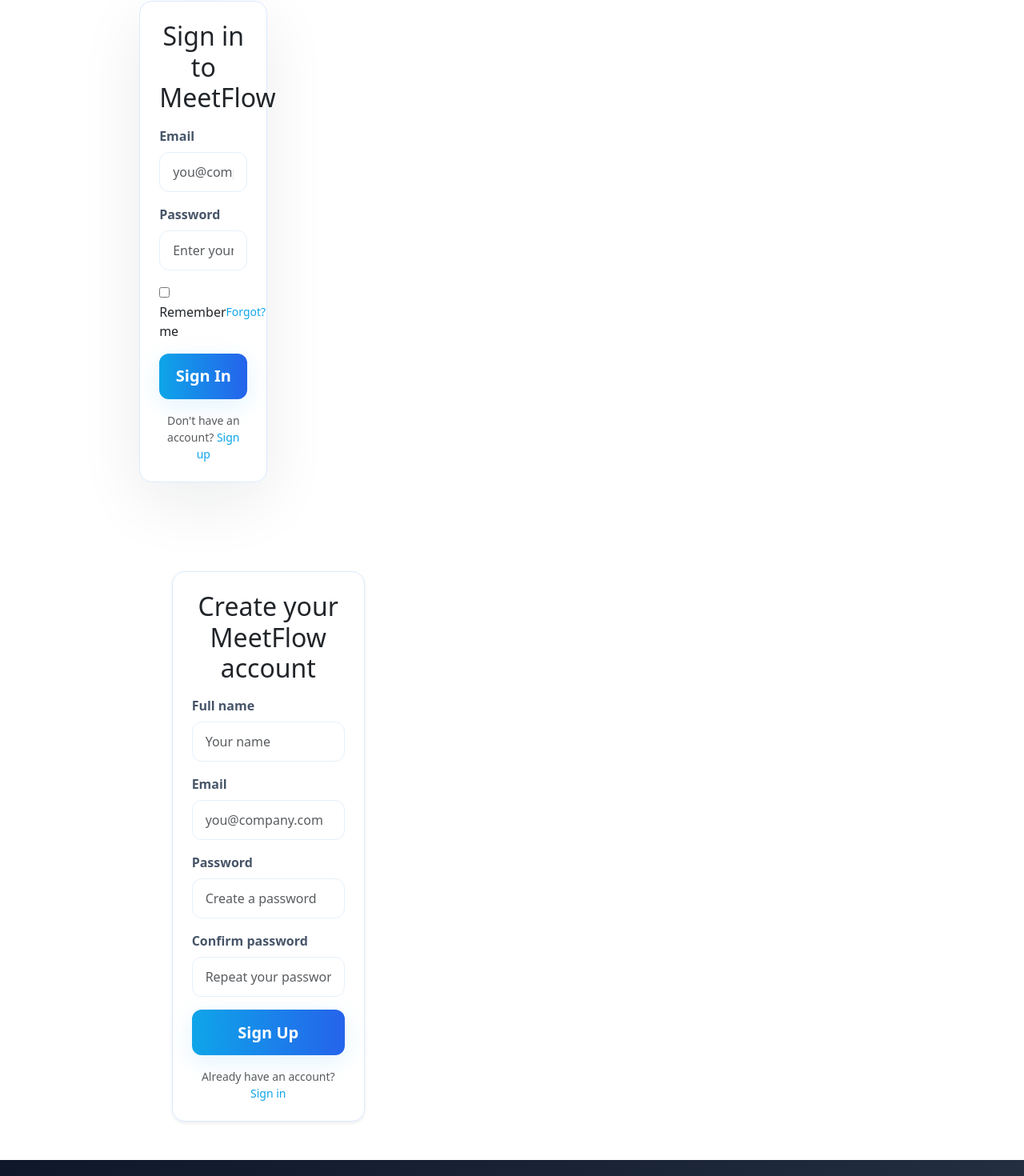
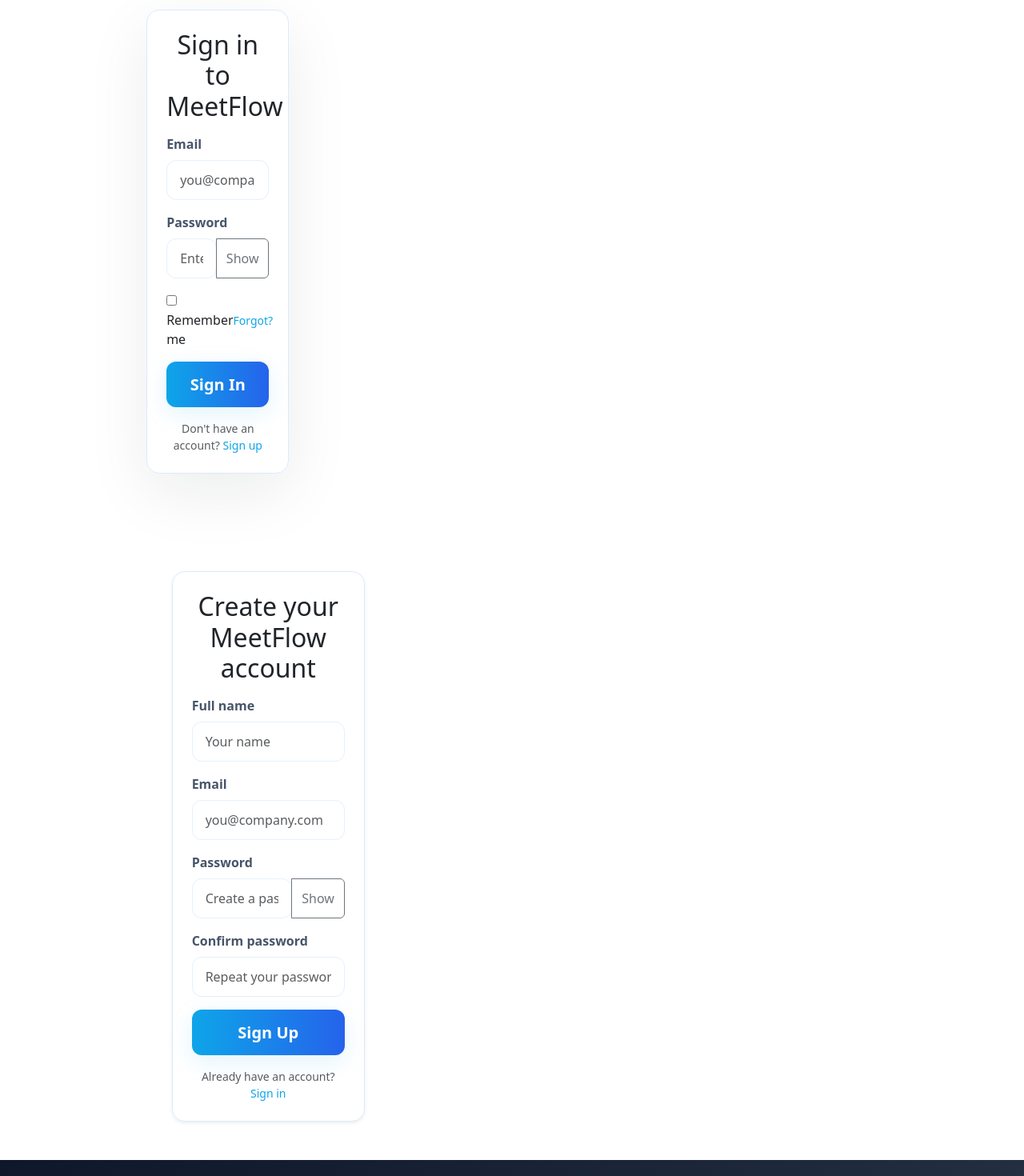
Before and after one commit to vaibhavsanmani/MeetFlow, a React (Vite) app in the folder frontend/: page / in a window 1280 px wide. Shown: the part 3375-4845 px from the top of the page at 80% size. Built offline with nearby package versions, Linux system fonts and the light colour scheme.

Commit message:
adding style to login and signup page

```diff
--- a/frontend/src/pages/login.jsx
+++ b/frontend/src/pages/login.jsx
@@ -1,6 +1,53 @@
-import React from "react";
+import React, { useState } from "react";
 
 export default function Login() {
+  const [email, setEmail] = useState("");
+  const [password, setPassword] = useState("");
+  const [loading, setLoading] = useState(false);
+  const [error, setError] = useState("");
+  const [showPassword, setShowPassword] = useState(false);
+
+  const validate = () => {
+    if (!email) {
+      setError("Email is required");
+      return false;
+    }
+    // simple email check
+    const re = /^\S+@\S+\.\S+$/;
+    if (!re.test(email)) {
+      setError("Please enter a valid email address");
+      return false;
+    }
+    if (!password) {
+      setError("Password is required");
+      return false;
+    }
+    return true;
+  };
+
+  const handleSubmit = async (e) => {
+    e.preventDefault();
+    setError("");
+    if (!validate()) return;
+    setLoading(true);
+    try {
+      const res = await fetch("/api/v1/users/login", {
+        method: "POST",
+        headers: { "Content-Type": "application/json" },
+        body: JSON.stringify({ email, password }),
+      });
+      const data = await res.json();
+      if (!res.ok) throw new Error(data.message || "Login failed");
+      // optional: store token if provided
+      if (data.token) localStorage.setItem("token", data.token);
+      window.location.href = "/meet";
+    } catch (err) {
+      setError(err.message || "An error occurred");
+    } finally {
+      setLoading(false);
+    }
+  };
+
   return (
     <section id="login" className="container py-5">
       <div className="row justify-content-center">
@@ -8,26 +55,55 @@
           <div className="login-card p-4 rounded-4">
             <h2 className="mb-3 text-center">Sign in to MeetFlow</h2>
 
-            <form>
+            {error && <div className="alert alert-danger">{error}</div>}
+
+            <form onSubmit={handleSubmit} noValidate>
               <div className="mb-3">
                 <label className="form-label">Email</label>
-                <input type="email" className="form-control" placeholder="you@company.com" />
+                <input
+                  type="email"
+                  className="form-control"
+                  placeholder="you@company.com"
+                  value={email}
+                  onChange={(e) => setEmail(e.target.value)}
+                />
               </div>
 
               <div className="mb-3">
                 <label className="form-label">Password</label>
-                <input type="password" className="form-control" placeholder="Enter your password" />
+                <div className="input-group">
+                  <input
+                    type={showPassword ? "text" : "password"}
+                    className="form-control"
+                    placeholder="Enter your password"
+                    value={password}
+                    onChange={(e) => setPassword(e.target.value)}
+                  />
+                  <button
+                    type="button"
+                    className="btn btn-outline-secondary"
+                    onClick={() => setShowPassword((s) => !s)}
+                  >
+                    {showPassword ? "Hide" : "Show"}
+                  </button>
+                </div>
               </div>
 
               <div className="d-flex justify-content-between align-items-center mb-3">
                 <div>
-                  <input type="checkbox" id="remember" /> <label htmlFor="remember"> Remember me</label>
+                  <input type="checkbox" id="remember" />{' '}
+                  <label htmlFor="remember"> Remember me</label>
                 </div>
                 <a href="#" className="small">Forgot?</a>
               </div>
 
               <div className="d-grid">
-                <button type="submit" className="btn btn-primary btn-lg">Sign In</button>
+                <button type="submit" className="btn btn-primary btn-lg" disabled={loading}>
+                  {loading && (
+                    <span className="spinner-border spinner-border-sm me-2" role="status" aria-hidden="true"></span>
+                  )}
+                  {loading ? 'Signing in...' : 'Sign In'}
+                </button>
               </div>
             </form>
 
--- a/frontend/src/pages/signup.jsx
+++ b/frontend/src/pages/signup.jsx
@@ -1,9 +1,61 @@
-import React, { useEffect } from "react";
+import React, { useState } from "react";
 
 export default function Signup() {
-  useEffect(() => {
-    console.log("commit-placeholder: signup component");
-  }, []);
+  const [name, setName] = useState("");
+  const [email, setEmail] = useState("");
+  const [password, setPassword] = useState("");
+  const [confirmPassword, setConfirmPassword] = useState("");
+  const [loading, setLoading] = useState(false);
+  const [error, setError] = useState("");
+  const [showPassword, setShowPassword] = useState(false);
+
+  const validate = () => {
+    if (!name.trim()) {
+      setError("Full name is required");
+      return false;
+    }
+    if (!email) {
+      setError("Email is required");
+      return false;
+    }
+    const re = /^\S+@\S+\.\S+$/;
+    if (!re.test(email)) {
+      setError("Please enter a valid email address");
+      return false;
+    }
+    if (!password || password.length < 6) {
+      setError("Password must be at least 6 characters");
+      return false;
+    }
+    if (password !== confirmPassword) {
+      setError("Passwords do not match");
+      return false;
+    }
+    return true;
+  };
+
+  const handleSubmit = async (e) => {
+    e.preventDefault();
+    setError("");
+    if (!validate()) return;
+    setLoading(true);
+    try {
+      const res = await fetch("/api/v1/users/register", {
+        method: "POST",
+        headers: { "Content-Type": "application/json" },
+        body: JSON.stringify({ name, email, password }),
+      });
+      const data = await res.json();
+      if (!res.ok) throw new Error(data.message || "Signup failed");
+      if (data.token) localStorage.setItem("token", data.token);
+      window.location.href = "/meet";
+    } catch (err) {
+      setError(err.message || "An error occurred");
+    } finally {
+      setLoading(false);
+    }
+  };
+
   return (
     <section id="signup" className="container py-5">
       <div className="row justify-content-center">
@@ -11,29 +63,69 @@
           <div className="card shadow-sm p-4 rounded-4">
             <h2 className="mb-3 text-center">Create your MeetFlow account</h2>
 
-            <form>
+            {error && <div className="alert alert-danger">{error}</div>}
+
+            <form onSubmit={handleSubmit} noValidate>
               <div className="mb-3">
                 <label className="form-label">Full name</label>
-                <input type="text" className="form-control" placeholder="Your name" />
+                <input
+                  type="text"
+                  className="form-control"
+                  placeholder="Your name"
+                  value={name}
+                  onChange={(e) => setName(e.target.value)}
+                />
               </div>
 
               <div className="mb-3">
                 <label className="form-label">Email</label>
-                <input type="email" className="form-control" placeholder="you@company.com" />
+                <input
+                  type="email"
+                  className="form-control"
+                  placeholder="you@company.com"
+                  value={email}
+                  onChange={(e) => setEmail(e.target.value)}
+                />
               </div>
 
               <div className="mb-3">
                 <label className="form-label">Password</label>
-                <input type="password" className="form-control" placeholder="Create a password" />
+                <div className="input-group">
+                  <input
+                    type={showPassword ? "text" : "password"}
+                    className="form-control"
+                    placeholder="Create a password"
+                    value={password}
+                    onChange={(e) => setPassword(e.target.value)}
+                  />
+                  <button
+                    type="button"
+                    className="btn btn-outline-secondary"
+                    onClick={() => setShowPassword((s) => !s)}
+                  >
+                    {showPassword ? "Hide" : "Show"}
+                  </button>
+                </div>
               </div>
 
               <div className="mb-3">
                 <label className="form-label">Confirm password</label>
-                <input type="password" className="form-control" placeholder="Repeat your password" />
+                <input
+                  type={showPassword ? "text" : "password"}
+                  className="form-control"
+                  placeholder="Repeat your password"
+                  value={confirmPassword}
+                  onChange={(e) => setConfirmPassword(e.target.value)}
+                />
               </div>
 
               <div className="d-grid">
-                <button type="submit" className="btn btn-primary btn-lg">Sign Up</button>
+                <button type="submit" className="btn btn-primary btn-lg" disabled={loading}>
+                  {loading && (
+                    <span className="spinner-border spinner-border-sm me-2" role="status" aria-hidden="true"></span>
+                  )}
+                  {loading ? 'Creating account...' : 'Sign Up'}
+                </button>
               </div>
             </form>
 
```
